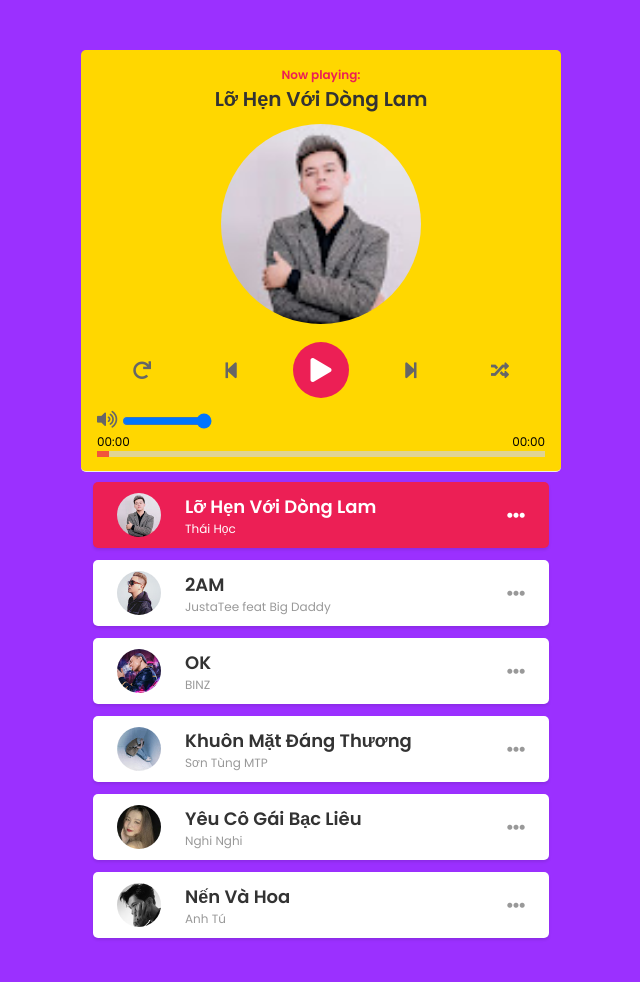
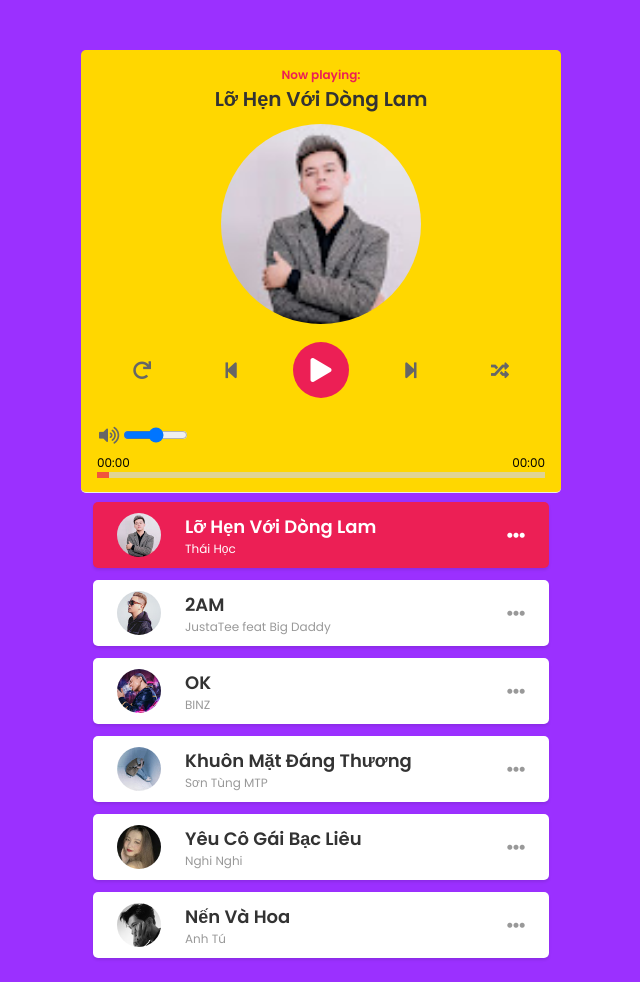
Before and after one commit to QuanCamile/Music-Player, a plain HTML site: page index.html in a window 1280 px wide. Shown: the whole page, without its empty margins (319-959 px from the left). Drawn offline with Linux system fonts and the light colour scheme.

Commit message:
changeVolume-iconVolume

```diff
--- a/index.html
+++ b/index.html
@@ -42,11 +42,17 @@
                 <i class="fas fa-random"></i>
             </div>
         </div>
-        <div class="btn btn-mute">
-            <i class="fa fa-volume-up icon-unmute"></i>
-            <i class='fas fa-volume-mute icon-mute'></i>
-            <input id="volume" type="range" min="0" max="100" value="100">
+        <div class="control2">
+            <div class="btn btn-mute">
+                <i class="fa fa-volume-up icon-unmute"></i>
+                <i class='fas fa-volume-mute icon-mute'></i>
+            </div>
+            <div class="btn btn-volume">
+                <input id="volume" class="volume" type="range" min="0" max="100" value="50" step="1">
+            </div>
         </div>
+
+
         <div class="time-audio">
             <span class="timeStart">00:00</span>
             <span class="timeEnd">00:00</sp>
--- a/main.js
+++ b/main.js
@@ -15,6 +15,7 @@ const $ = document.querySelector.bind(document);
     const preSong = $('.btn.btn-prev');
     const randomSong = $('.btn.btn-random');
     const muteBtn = $('.btn.btn-mute');
+    const volumeBtn = $('#volume');
 
 
 
@@ -225,6 +226,22 @@ const $ = document.querySelector.bind(document);
                 cdThumbAnimate.play();
             }
 
+            //khi thay doi icon am luong thi am luong bai hat thay doi
+            volumeBtn.onchange  = function(){
+                const changeVolume = volumeBtn.value / 100;
+
+                if(changeVolume === 0){
+                    changeiconPlay.classList.add('muting');
+                    audio.muted = true;
+                }
+                else{
+                    audio.volume = changeVolume;
+                    changeiconPlay.classList.remove('muting');
+
+                    audio.muted = false;
+                }
+            }
+
             //Lấy ra tổng thời gian mà bài hát có
             audio.onloadedmetadata = function(){
                 const getTimeEnd = Math.round(audio.duration)
--- a/site.css
+++ b/site.css
@@ -103,7 +103,7 @@
   /* CONTROL */
 
   #volume{
-    width: 20%; /* Full-width */
+    width: 50%; /* Full-width */
     height: 10px; /* Specified height */
   }
   .control {
@@ -118,6 +118,18 @@
     padding: 18px;
     font-size: 18px;
   }
+  .control2 .btn {
+    color: #666;
+    padding: 2px;
+    font-size: 18px;
+  }
+  .control2 {
+    display: flex;
+    align-items: center;
+    justify-content: left;
+    padding: 18px 0 8px 0;
+  }
+
   .btn.btn-mute{
     color: #666;
     font-size: 18px;
@@ -165,7 +177,7 @@
 
   /* PLAYLIST */
   .playlist {
-    margin-top: 470px;
+    margin-top: 490px;
     padding: 12px;
   }
 
```
